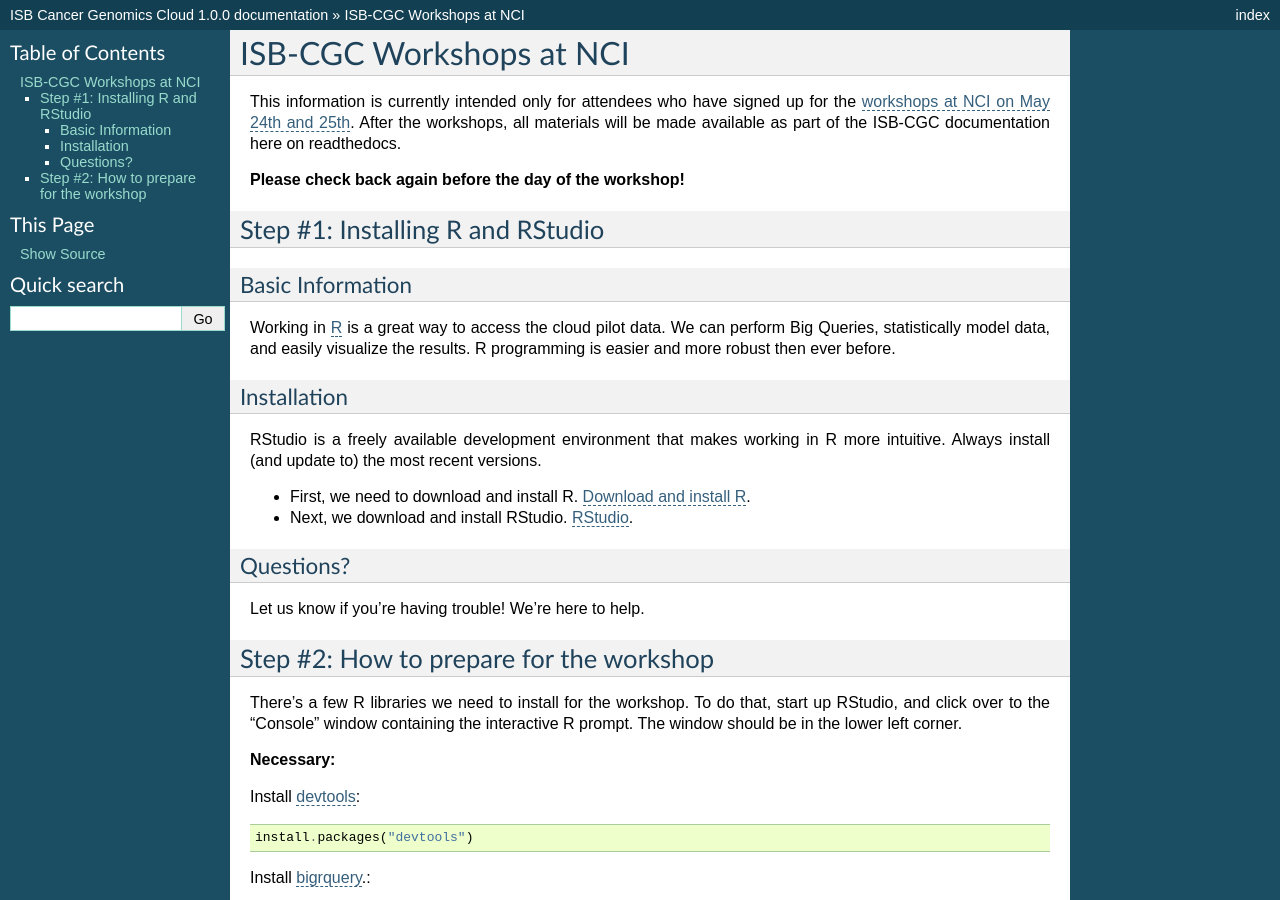
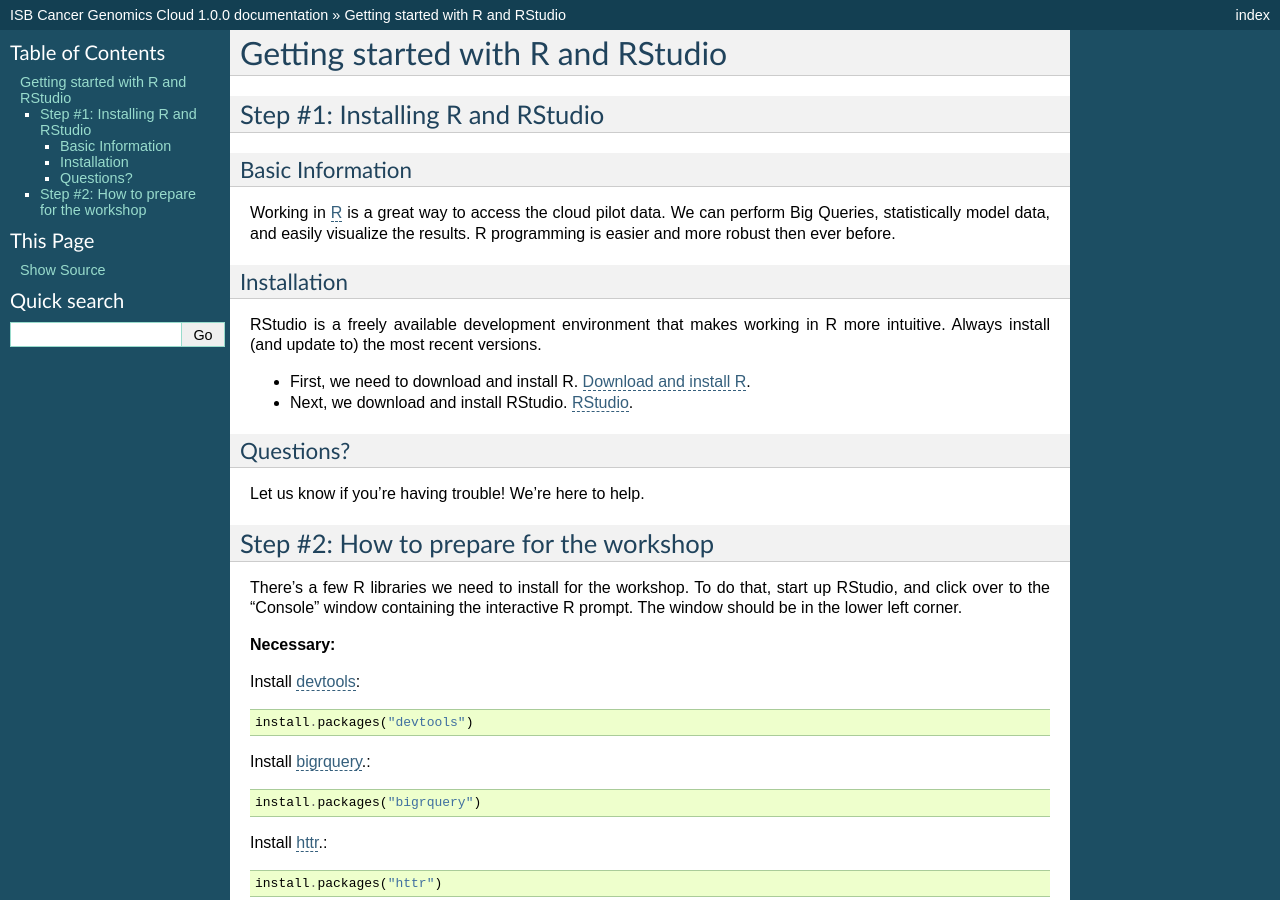
Before and after one commit to isb-cgc/readthedocs, a Sphinx documentation site: the page built from docs/source/sections/GettingStartedWithR.rst, in a window 1280 px wide and 900 px high. Built offline with Sphinx 7.4.7, drawn with Linux system fonts in a browser that asks for light colours; some of the changed text lies outside the part shown.

Commit message:
updated title and removed workshop-related details

```diff
--- a/docs/source/sections/GettingStartedWithR.rst
+++ b/docs/source/sections/GettingStartedWithR.rst
@@ -1,13 +1,6 @@
-************************
-ISB-CGC Workshops at NCI
-************************
-
-This information is currently intended only for attendees who have signed up for the
-`workshops at NCI on May 24th and 25th <https://cbiit.nci.nih.gov/ncip/nci-cancer-genomics-cloud-pilots/nci-cancer-genomics-cloud-workshop>`_.
-After the workshops, all materials will be made available as part of the
-ISB-CGC documentation here on readthedocs.
-
-**Please check back again before the day of the workshop!**
+**********************************
+Getting started with R and RStudio
+**********************************
 
 Step #1: Installing R and RStudio
 ###################################################
@@ -19,7 +12,7 @@
 is easier and more robust then ever before.
 
 Installation
------------------------------------
+------------
 
 RStudio is a freely available development environment that makes working
 in R more intuitive. Always install (and update to) the most recent versions.
```
